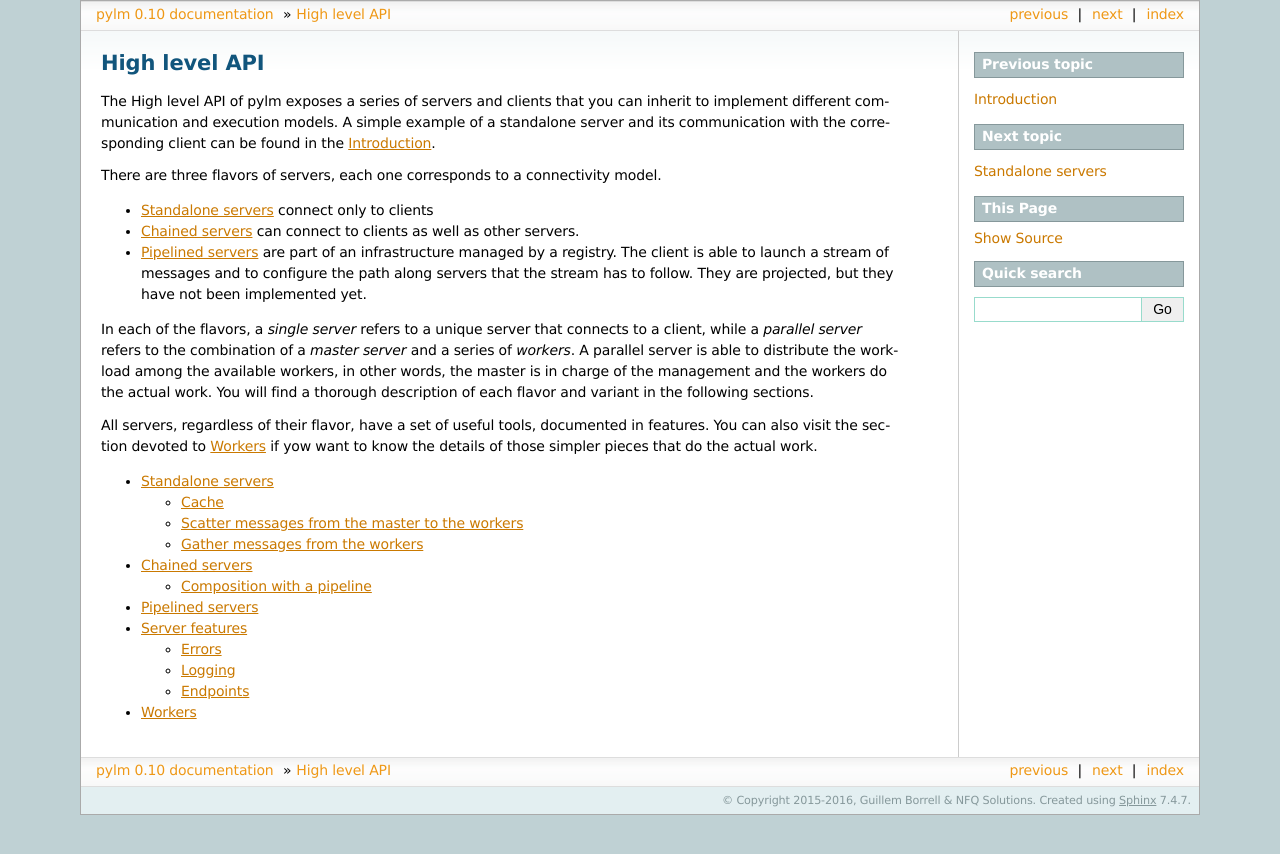
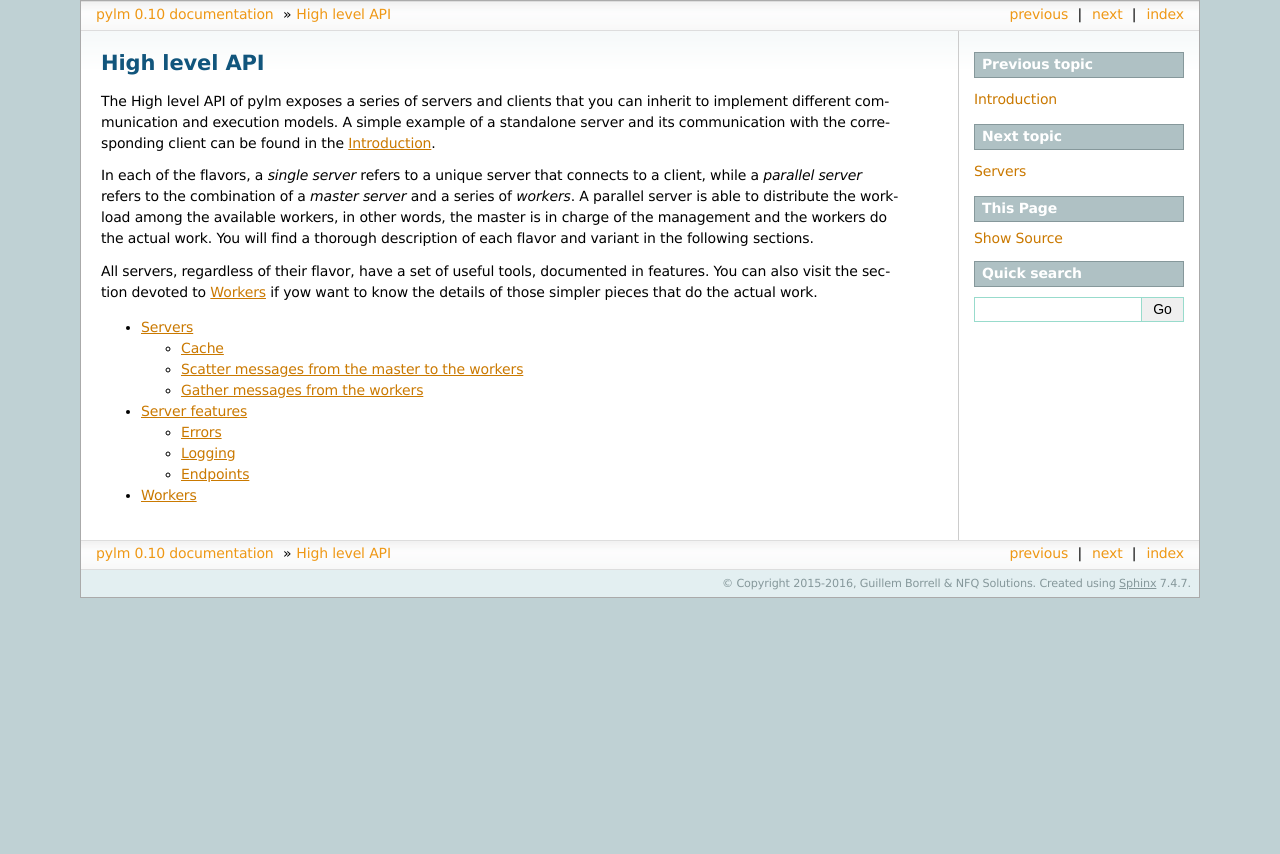
Before and after one commit to nfqsolutions/pylm, a Sphinx documentation site: the page built from docs/source/high-level.rst, in a window 1280 px wide. Shown: the top 854 px of the page. Built offline with Sphinx 7.4.7, drawn with Linux system fonts in a browser that asks for light colours.

Commit message:
Removed references of different families of servers

```diff
--- a/docs/source/chained.rst
+++ /dev/null
@@ -1,9 +0,0 @@
-.. _chained:
-
-Chained servers
-===============
-
-Composition with a pipeline
----------------------------
-
-TBD
--- a/docs/source/high-level.rst
+++ b/docs/source/high-level.rst
@@ -6,16 +6,6 @@ High level API
 The High level API of pylm exposes a series of servers and clients that you can inherit to
 implement different communication and execution models. A simple example of a
 standalone server and its communication with the corresponding client can be found in the :ref:`introduction`.
-
-There are three flavors of servers, each one corresponds to a connectivity model.
-
-* :ref:`standalone` connect only to clients
-
-* :ref:`chained` can connect to clients as well as other servers.
-
-* :ref:`pipelined` are part of an infrastructure managed by a registry. The client is able to launch a stream
-  of messages and to configure the path along servers that the stream has to follow. They are projected, but they
-  have not been implemented yet.
 
 In each of the flavors, a *single server* refers to a unique server that connects to a client, while a *parallel server*
 refers to the combination of a *master server* and a series of *workers*. A parallel server is able to
@@ -28,8 +18,6 @@ the section devoted to :ref:`workers` if yow want to know the details of those s
 .. toctree::
     :maxdepth: 2
 
-    standalone
-    chained
-    pipelined
+    servers
     features
     workers
--- a/docs/source/introduction.rst
+++ b/docs/source/introduction.rst
@@ -11,12 +11,12 @@ fashion of a RPC server.
 
 .. only:: html
 
-    .. figure:: _images/standalone_single.png
+    .. figure:: _images/single.png
         :align: center
 
 .. only:: latex
 
-    .. figure:: _images/standalone_single.pdf
+    .. figure:: _images/single.pdf
         :align: center
         :scale: 60
 
@@ -56,7 +56,7 @@ allows us to discover some important aspects of pylm.
   (replacing line 6 for ``result = client.job('foo', 1)``), the client would
   crash with a *TypeError*.
 
-* The server inherits from :py:class:`pylm.standalone.servers.Server`. This parent
+* The server inherits from :py:class:`pylm.servers.Server`. This parent
   class includes some interesting capabilities so you don't have to deal with
   health monitoring, logging, performance analysis and so on. Maybe you don't need
   all these things with a single server, but they become really handy when you
--- a/docs/source/pipelined.rst
+++ /dev/null
@@ -1,4 +0,0 @@
-.. _pipelined:
-
-Pipelined servers
-=================
--- a/docs/source/standalone.rst
+++ b/docs/source/servers.rst
@@ -1,7 +1,7 @@
 .. _standalone:
 
-Standalone servers
-==================
+Servers
+=======
 
 An example of the simplest standalone server was presented in the :ref:`introduction`. A single server running
 in a single process may be useful, but there are a million alternatives to pylm for that. The real usefulness
@@ -15,12 +15,12 @@ only to the master.
 
 .. only:: html
 
-    .. figure:: _images/standalone_parallel.png
+    .. figure:: _images/parallel.png
         :align: center
 
 .. only:: latex
 
-    .. figure:: _images/standalone_parallel.pdf
+    .. figure:: _images/parallel.pdf
         :align: center
         :scale: 60
 
```
Also changed, not shown: docs/source/_images/parallel.png (renamed from docs/source/_images/standalone_parallel.png), docs/source/_images/parallel.svg, docs/source/_images/single.png (renamed from docs/source/_images/standalone_single.png), docs/source/_images/single.svg, 4 other files.
